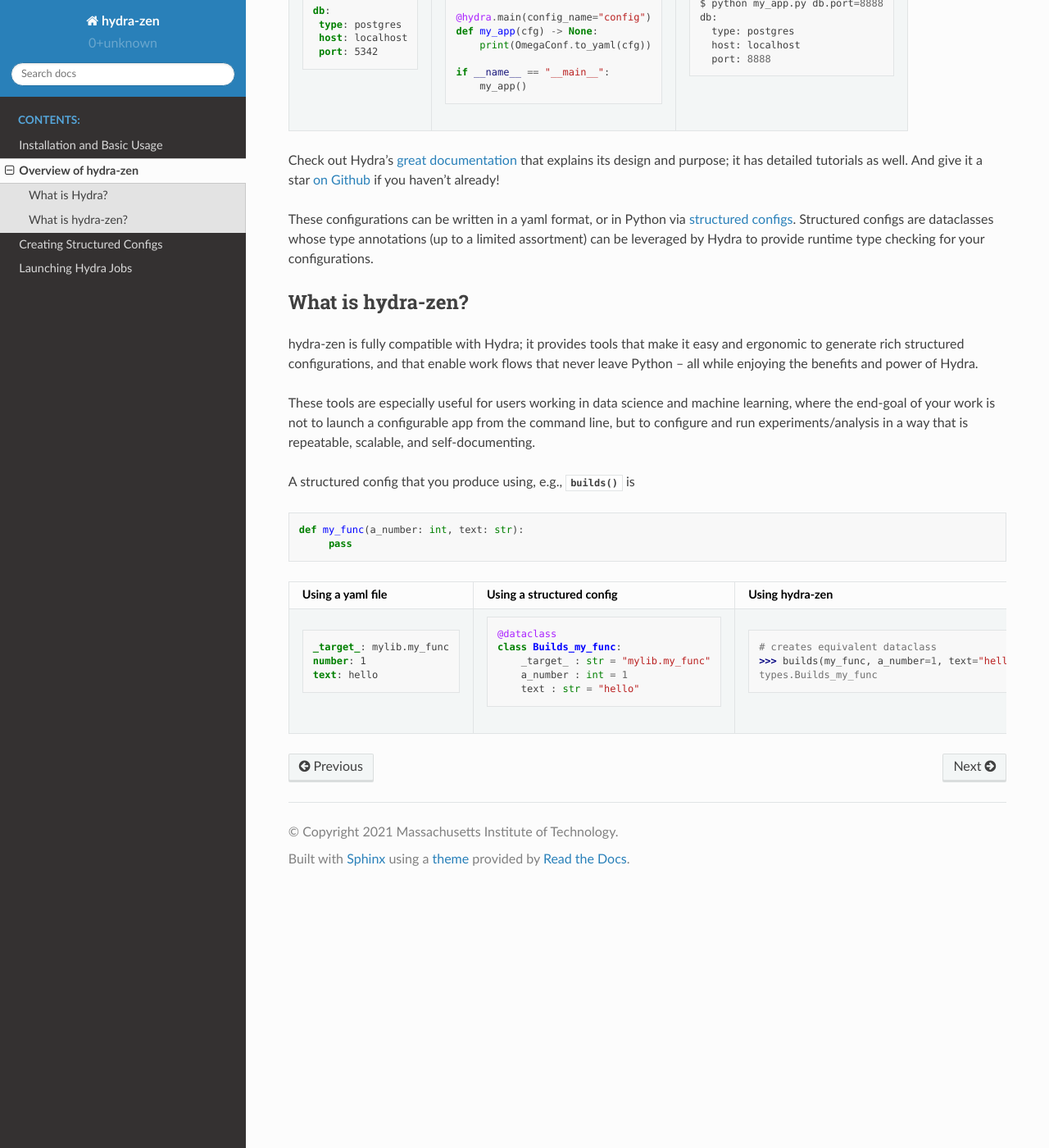
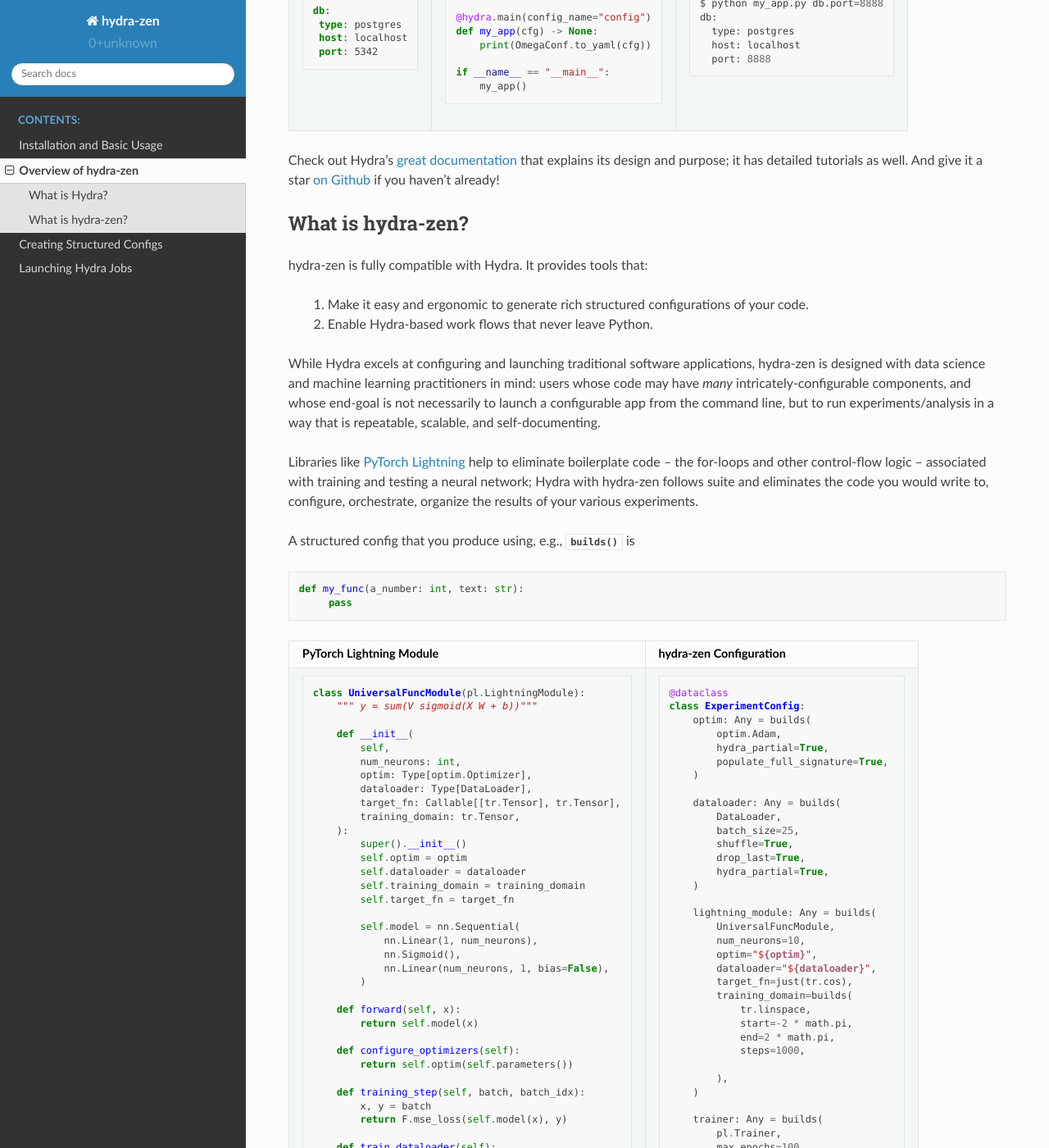
Before and after one commit to mit-ll-responsible-ai/hydra-zen, a Sphinx documentation site: the page built from docs/source/overview.rst, in a window 1280 px wide and 1400 px high, scrolled down 623 px. Shown: the whole window at 82% size. Built offline with Sphinx 7.4.7 and the Read the Docs theme 2.0.0, drawn with Linux system fonts in a browser that asks for light colours; some of the changed text lies outside the part shown.

Commit message:
Begin PL example

```diff
--- a/docs/source/installation.rst
+++ b/docs/source/installation.rst
@@ -18,7 +18,7 @@
 -----------
 
 The following is a simple example in which we use hydra-zen to create a structured config for a function.
-We will then launch multiple jobs that each run the function with a different set of configuration values.
+We will then launch multiple jobs – each on calls the function with a different set of configuration values.
 
 .. code-block:: python
 
--- a/docs/source/overview.rst
+++ b/docs/source/overview.rst
@@ -5,7 +5,7 @@
 These functions can be broken down into two categories:
 
 1. Functions like :func:`~hydra_zen.builds` and :func:`~hydra_zen.just` make it simple to dynamically :doc:`generate and compose structured configurations </structured_configs>` of your code.
-2. :func:`~hydra_zen.experimental.hydra_run` and :func:`~hydra_zen.experimental.hydra_multirun` make it possible to launch Hydra jobs and access their results from within a Python session instead of from the commandline. This means that Hydra's powerful plugins – parameter sweepers and various job-launchers – can be leveraged within a Jupyter notebook or any other Python process.
+2. :func:`~hydra_zen.experimental.hydra_run` and :func:`~hydra_zen.experimental.hydra_multirun` make it possible to :doc:`launch Hydra jobs </experimental>` and access their results from within a Python session instead of from the commandline. This means that Hydra's powerful plugins – `parameter sweepers <https://hydra.cc/docs/next/plugins/ax_sweeper>`_ and various `job-launchers <https://hydra.cc/docs/next/plugins/submitit_launcher>`_ – can be leveraged within a Jupyter notebook or any other Python process.
 
 
 What is Hydra?
@@ -34,17 +34,21 @@
 Check out Hydra's `great documentation <https://hydra.cc/>`_ that explains its design and purpose; it has detailed tutorials as well. And give it a star `on Github <https://github.com/facebookresearch/hydra>`_ if you haven't already!
 
 
-
-These configurations can be written in a yaml format, or in Python via `structured configs <https://hydra.cc/docs/next/tutorials/structured_config/intro>`_.
-Structured configs are dataclasses whose type annotations (up to a limited assortment) can be leveraged by Hydra to provide runtime type checking for your configurations.
-
-
 What is hydra-zen?
 ------------------
 
-hydra-zen is fully compatible with Hydra; it provides tools that make it easy and ergonomic to generate rich structured configurations, and that enable work flows that never leave Python – all while enjoying the benefits and power of Hydra.
+hydra-zen is fully compatible with Hydra.
+It provides tools that:
 
-These tools are especially useful for users working in data science and machine learning, where the end-goal of your work is not to launch a configurable app from the command line, but to configure and run experiments/analysis in a way that is repeatable, scalable, and self-documenting.
+  1. Make it easy and ergonomic to generate rich structured configurations of your code.
+  2. Enable Hydra-based work flows that never leave Python.
+
+While Hydra excels at configuring and launching traditional software applications, hydra-zen is designed with data science and machine learning practitioners in mind: users whose code may have *many* intricately-configurable components, and whose end-goal is not necessarily to launch a configurable app from the command line, but to run experiments/analysis in a way that is repeatable, scalable, and self-documenting.
+
+
+Libraries like `PyTorch Lightning <https://pytorch-lightning.readthedocs.io/en/latest/>`_ help to eliminate boilerplate
+code – the for-loops and other control-flow logic – associated with training and testing a neural network;
+Hydra with hydra-zen follows suite and eliminates the code you would write to, configure, orchestrate, organize the results of your various experiments.
 
 
 A structured config that you produce using, e.g., :func:`~hydra_zen.builds` is
@@ -55,15 +59,46 @@
         pass
 
 
-+----------------------------+----------------------------------------+-------------------------------------------------+
-| Using a yaml file          | Using a structured config              | Using hydra-zen                                 |
-+============================+========================================+=================================================+
-| .. code:: yaml             | .. code:: python                       | .. code:: pycon                                 |
-|                            |                                        |                                                 |
-|    _target_: mylib.my_func |    @dataclass                          |    # creates equivalent dataclass               |
-|    number: 1               |    class Builds_my_func:               |    >>> builds(my_func, a_number=1, text="hello")|
-|    text: hello             |        _target_ : str = "mylib.my_func"|    types.Builds_my_func                         |
-|                            |        a_number : int = 1              |                                                 |
-|                            |        text : str = "hello"            |                                                 |
-|                            |                                        |                                                 |
-+----------------------------+----------------------------------------+-------------------------------------------------+
++-----------------------------------------------------------+------------------------------------------+
+| PyTorch Lightning Module                                  | hydra-zen Configuration                  |
++===========================================================+==========================================+
+| .. code:: python                                          | .. code:: python                         |
+|                                                           |                                          |
+|    class UniversalFuncModule(pl.LightningModule):         |    @dataclass                            |
+|        """ y = sum(V sigmoid(X W + b))"""                 |    class ExperimentConfig:               |
+|                                                           |        optim: Any = builds(              |
+|        def __init__(                                      |            optim.Adam,                   |
+|            self,                                          |            hydra_partial=True,           |
+|            num_neurons: int,                              |            populate_full_signature=True, |
+|            optim: Type[optim.Optimizer],                  |        )                                 |
+|            dataloader: Type[DataLoader],                  |                                          |
+|            target_fn: Callable[[tr.Tensor], tr.Tensor],   |        dataloader: Any = builds(         |
+|            training_domain: tr.Tensor,                    |            DataLoader,                   |
+|        ):                                                 |            batch_size=25,                |
+|            super().__init__()                             |            shuffle=True,                 |
+|            self.optim = optim                             |            drop_last=True,               |
+|            self.dataloader = dataloader                   |            hydra_partial=True,           |
+|            self.training_domain = training_domain         |        )                                 |
+|            self.target_fn = target_fn                     |                                          |
+|                                                           |        lightning_module: Any = builds(   |
+|            self.model = nn.Sequential(                    |            UniversalFuncModule,          |
+|                nn.Linear(1, num_neurons),                 |            num_neurons=10,               |
+|                nn.Sigmoid(),                              |            optim="${optim}",             |
+|                nn.Linear(num_neurons, 1, bias=False),     |            dataloader="${dataloader}",   |
+|            )                                              |            target_fn=just(tr.cos),       |
+|                                                           |            training_domain=builds(       |
+|        def forward(self, x):                              |                tr.linspace,              |
+|            return self.model(x)                           |                start=-2 * math.pi,       |
+|                                                           |                end=2 * math.pi,          |
+|        def configure_optimizers(self):                    |                steps=1000,               |
+|            return self.optim(self.parameters())           |                                          |
+|                                                           |            ),                            |
+|        def training_step(self, batch, batch_idx):         |        )                                 |
+|            x, y = batch                                   |                                          |
+|            return F.mse_loss(self.model(x), y)            |        trainer: Any = builds(            |
+|                                                           |            pl.Trainer,                   |
+|        def train_dataloader(self):                        |            max_epochs=100,               |
+|            x = self.training_domain.reshape(-1, 1)        |            gpus=0,                       |
+|            y = self.target_fn(x)                          |            progress_bar_refresh_rate=0.1,|
+|            return self.dataloader(TensorDataset(x, y))    |        )                                 |
++-----------------------------------------------------------+------------------------------------------+
```
Also changed, not shown: docs/source/structured_configs.rst (+19 -0 lines).
